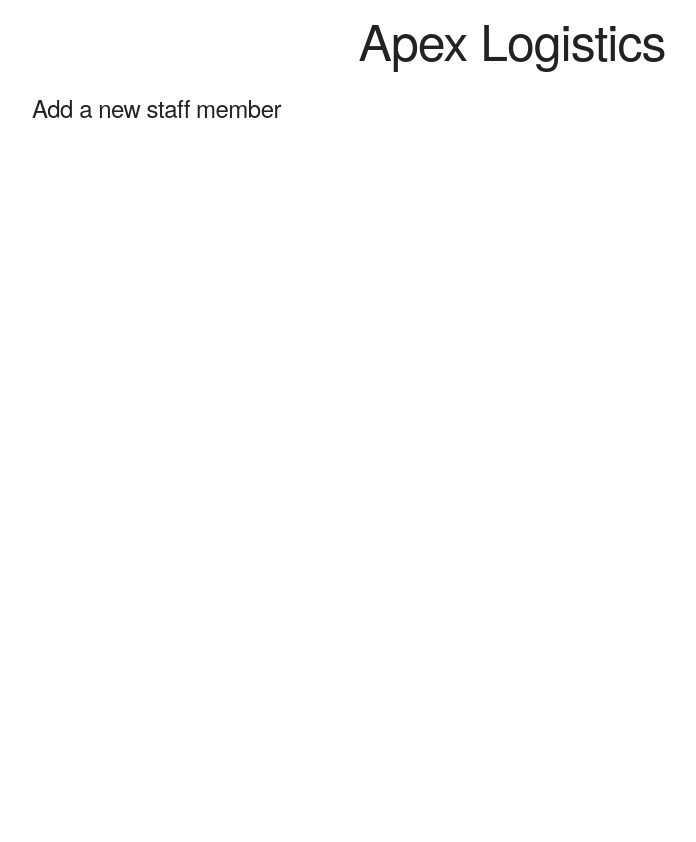
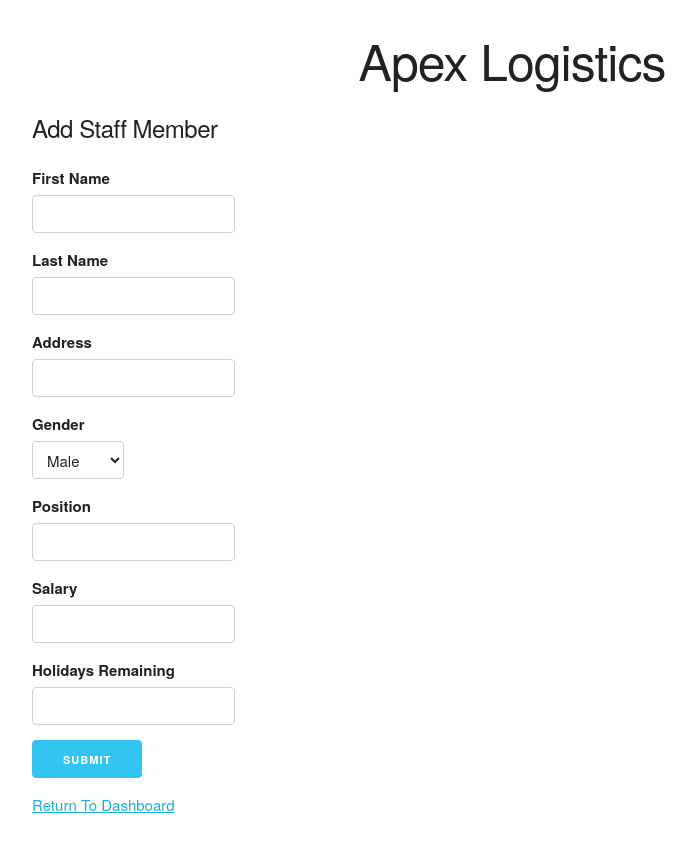
Before and after one commit to KaneCodes/RollCall, a PHP site: page /add.php in a window 1280 px wide. Shown: the whole page, without its empty margins (128-824 px from the left). Before the commit the page ends 118 px from the top, so only its background shows below. Run offline with PHP 8.4, Linux system fonts and the light colour scheme.

Commit message:
Add memeber interface complete

```diff
--- a/add.php
+++ b/add.php
@@ -1,6 +1,41 @@
-<?php include "templates/header.php" ?>
-<h5>Add a new staff member</h5>
+<?php require "templates/header.php"; ?>
+
+<h5>Add Staff Member</h5>
+
+  <!-- Add Member form -->
+  <form method="post">
+    <!-- First Name -->
+    <label for="firstName">First Name</label>
+    <input type="text" name="firstName" id="firstName">
+    <!-- Last Name -->
+    <label for="lastName">Last Name</label>
+    <input type="text" name="lasttName" id="lastName">
+    <!-- Address -->
+    <label for="address">Address</label>
+    <input type="text" name="address" id="address">
+    <!-- Gender -->
+    <label for="gender">Gender</label>
+        <select id="gender">
+            <option value="Option 1">Male</option>
+            <option value="Option 2">Female</option>
+        </select>
+    <!-- Position -->
+    <label for="position">Position</label>
+    <input type="text" name="position" id="position">
+    <!-- Salery -->
+    <label for="salary">Salary</label>
+    <input type="text" name="salary" id="salary">
+    <!-- Holidays Remaining -->
+    <label for="holidays">Holidays Remaining</label>
+    <input type="text" name="holidays" id="holidays">
+    <br>
+    <!-- Submit Button -->
+    <input class="button-primary" type="submit" value="Submit">
+    <br>
+    <a href="index.php">Return To Dashboard</a>
+</form>
 
 
 
-<?php include "templates/footer.php" ?>
+
+<?php require "templates/footer.php"; ?>
--- a/css/main.css
+++ b/css/main.css
@@ -2,5 +2,5 @@
 
 h1 {
     text-align: center;
-    padding-top: 1rem;
+    padding-top: 3rem;
 }
```
Also changed, not shown: delete.php (added, +13 -0 lines), functions.php (added, +23 -0 lines), index.php (+6 -1 lines), update.php (added, +13 -0 lines).
